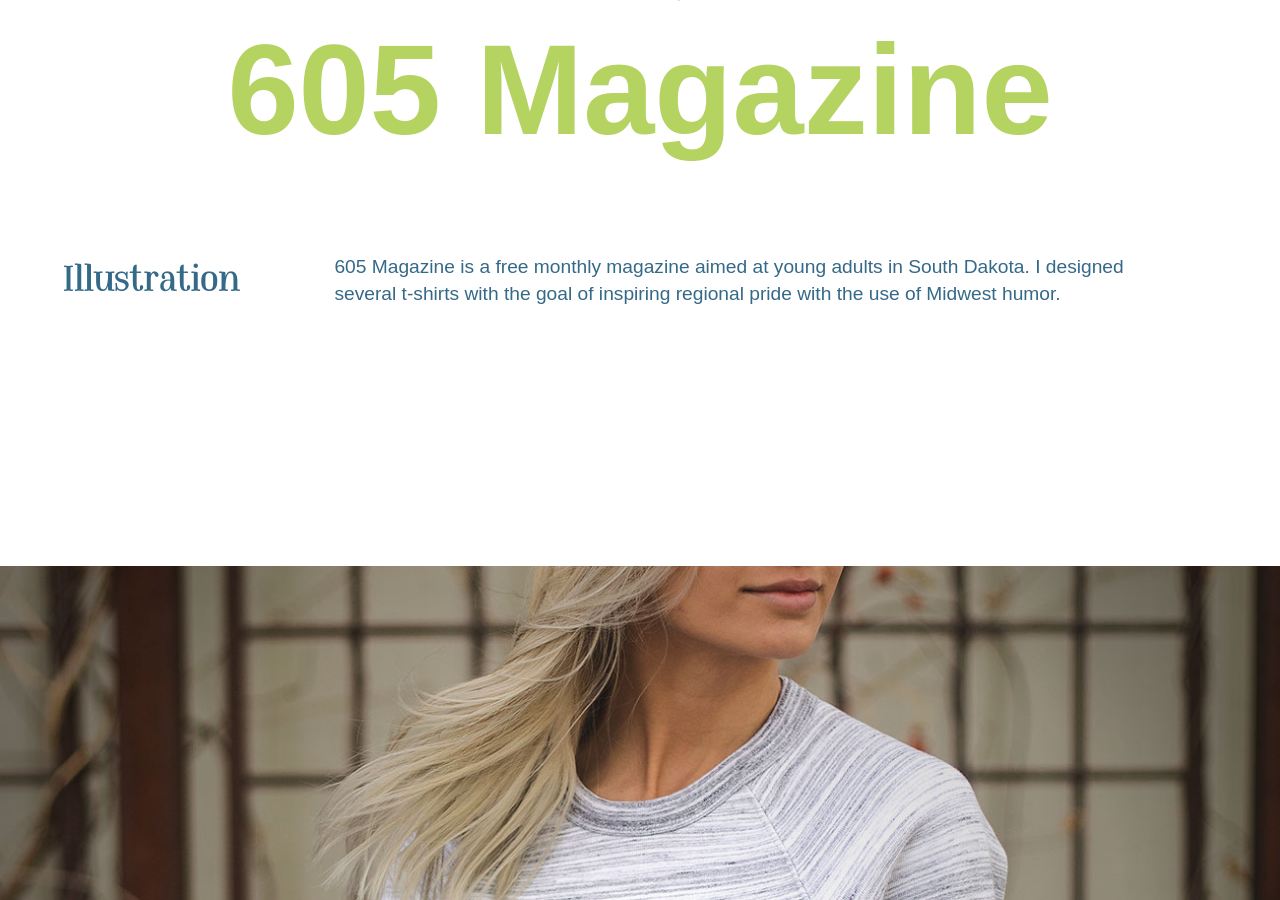
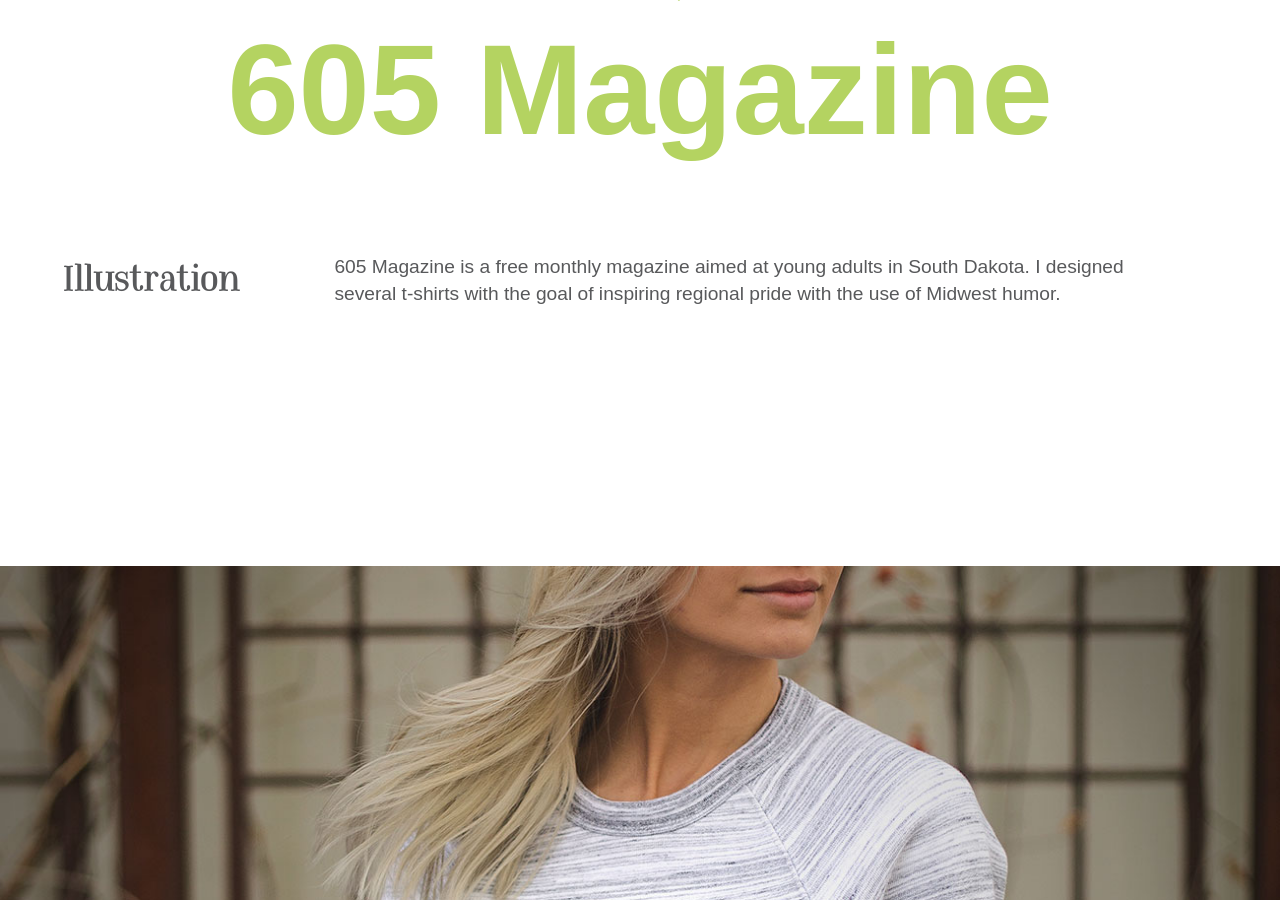
Before and after one commit to tcandens/himynameisholly.com, a Jekyll site: the page built from src/_posts/2015-01-06-605.md, in a window 1280 px wide and 900 px high, scrolled down 244 px. Built offline with Jekyll 4.4.1, drawn with Linux system fonts in a browser that asks for light colours; nearby versions of some CDN libraries; Markdown is read by kramdown in place of the engine named in the settings.

Commit message:
More better

```diff
--- a/src/_includes/contact.html
+++ b/src/_includes/contact.html
@@ -2,7 +2,7 @@
   <a id="contact-overlay-esc" href="#" class="contact-overlay-esc"><span></span></a>
   <ul class="contact-icons">
     <li class="contact-icons_item"><a href="tel:+12066197932" class="contact-icons_item-link" data-link="phone">Call Me</a></li>
-    <li class="contact-icons_item"><a href="{{ site.url }}assets/holly_bowden_resume.pdf" class="contact-icons_item-link" data-link="resume">Download Resume</a></li>
+    <li class="contact-icons_item"><a href="{{ site.url }}/assets/holly_bowden_resume.pdf" class="contact-icons_item-link" data-link="resume">Download Resume</a></li>
     <li class="contact-icons_item"><a href="email:bowden.holly@gmail.com" class="contact-icons_item-link" data-link="email">Email Me</a></li>
   </ul>
   <h1 class="contact-callout">Let's Chat</h1>
--- a/src/_layouts/post.html
+++ b/src/_layouts/post.html
@@ -6,7 +6,7 @@
     <div class="project-logo" style="background-image:url('{{ site.url }}/assets/images/projects/{{ page.shortcode }}/icon.png')"></div>
     <h1 class="project-title f-5 heavy fittext">{{ page.title }}</h1>
   </section>
-  <section class="header-copy post-header-copy teal">
+  <section class="header-copy post-header-copy grey">
     <ul class="project-categories">
       {% for duty in page.duties %}
       <li class="project-category f-2">{{ duty }}</li>
--- a/src/assets/scss/_typography.scss
+++ b/src/assets/scss/_typography.scss
@@ -54,6 +54,9 @@
 .red {
   color: $red;
 }
+.grey {
+  color: $grey;
+}
 
 .uppercase {
   text-transform: uppercase;
--- a/src/assets/stylesheets/style.css
+++ b/src/assets/stylesheets/style.css
@@ -103,6 +103,9 @@
 
 .red {
   color: #de4444; }
+
+.grey {
+  color: #58595b; }
 
 .uppercase, .adjective {
   text-transform: uppercase; }
--- a/src/index.html
+++ b/src/index.html
@@ -14,7 +14,7 @@
   </aside>
   <ul id="project-list" class="project-list">
     {% for post in site.posts %}
-    <li class="project-list-item" data-category="{% for cat in post.categories %}{{ cat }}{% endfor %}"><a class="project-list-link" href="{{ post.url }}">
+    <li class="project-list-item" data-category="{% for cat in post.categories %}{{ cat }}{% endfor %}"><a class="project-list-link" href="{{ post.url | prepend: site.url }}">
         <h1 class="project-list-title hidden">{{ post.title }}</h1>
         <img src="{{ site.url }}/assets/images/thumbnails/{{ post.shortcode }}_name.svg" alt="{{ post.title }}" class="project-list-thumbnail">
         <div class="project-list-thumbnail__hover" style="background-image:url('{{ site.url }}/assets/images/thumbnails/{{ post.shortcode }}_icon.svg')">
```
